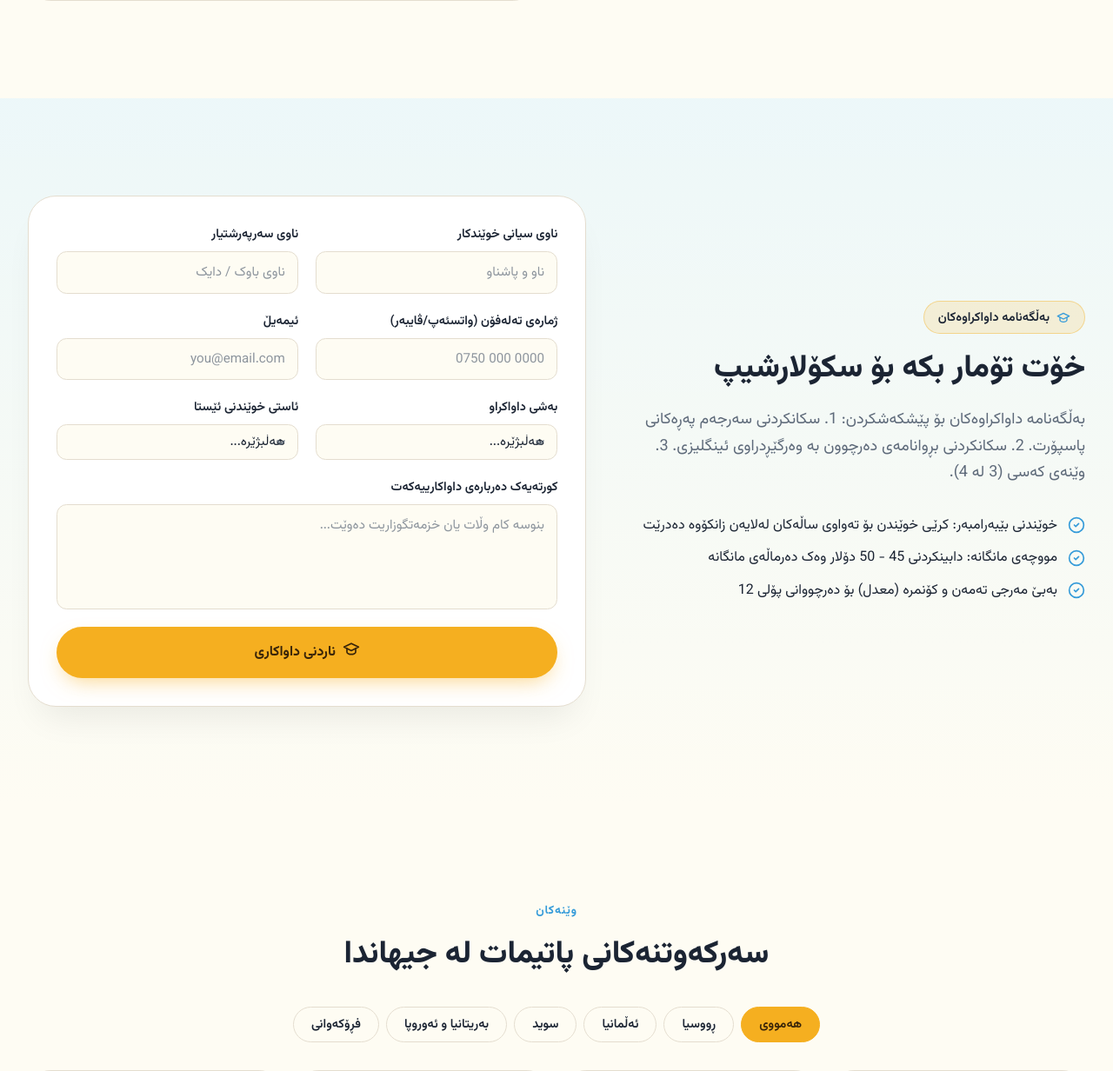
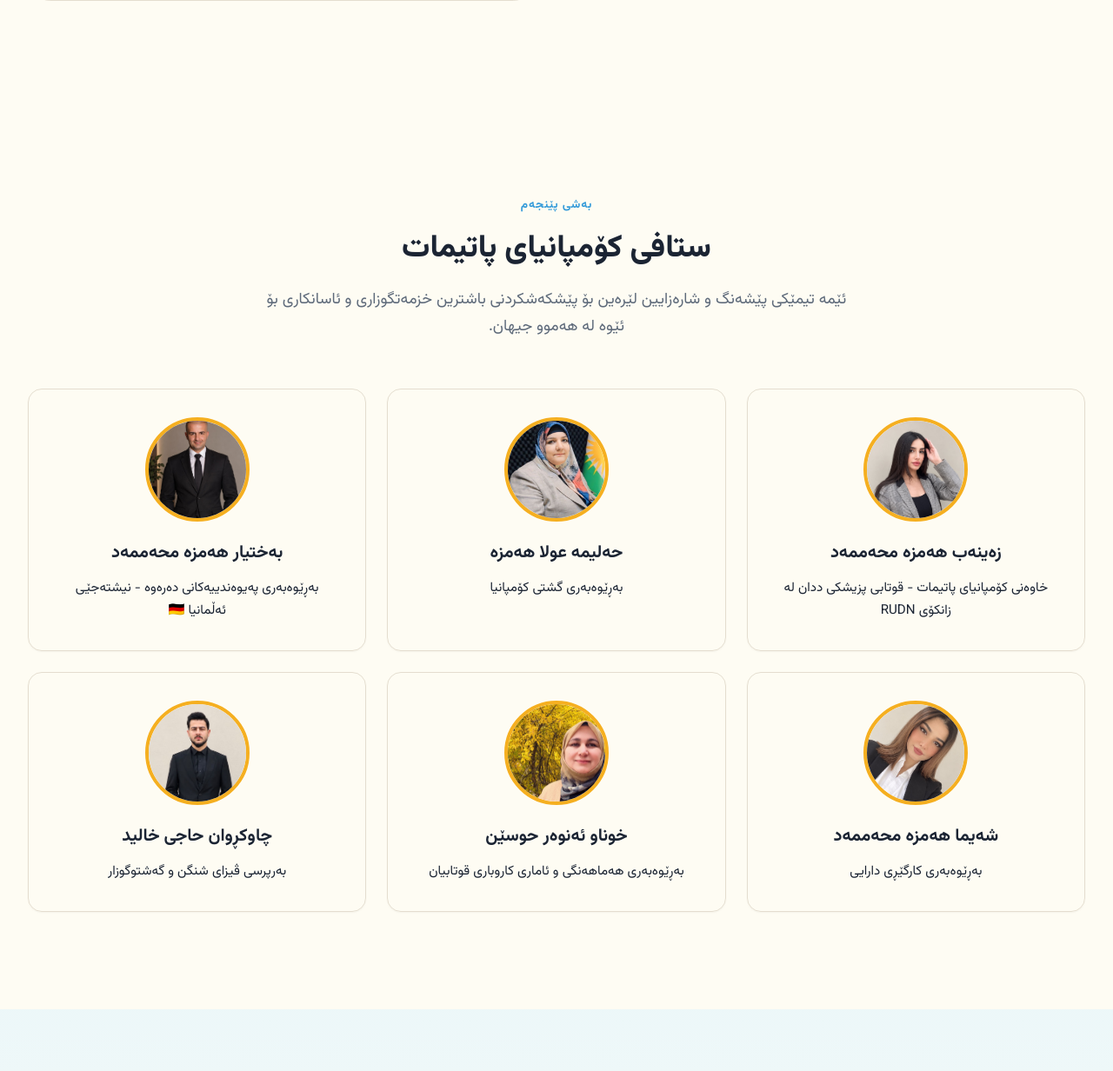
Before and after one commit to ar4oz/PythonProject6, a Flask app: page / in a window 1280 px wide. Shown: the part 3018-4250 px from the top of the page at 87% size. Run offline with Flask 3, Linux system fonts and the light colour scheme.

Commit message:
Update About Us and Team section

```diff
--- a/sunshine-zakho-flask-fixed/app.py
+++ b/sunshine-zakho-flask-fixed/app.py
@@ -84,6 +84,7 @@ NAV = [
     },
     {"label": "سکۆلارشیپی ڕووسیا", "href": "#russia", "key": "nav.russia"},
     {"label": "خزمەتگوزارییەکان بۆ خوێندکار", "href": "#student-services", "key": "nav.student_services"},
+    {"label": "دەربارەی ئێمە", "href": "#team-section", "key": "nav.about_us"},
     {"label": "وێنەکان", "href": "#gallery", "key": "nav.gallery"},
     {"label": "پەیوەندی", "href": "#contact", "key": "nav.contact"},
 ]
@@ -275,6 +276,66 @@ GALLERY = [
     {"src": "froka7jpg.jpg", "category": "aviation", "alt": "Aviation Study"},
 ]
 
+# ==============================================================================
+# TEAM SECTION
+# ==============================================================================
+TEAM = [
+    {
+        "image": "team.jpeg",
+        "name_ku": "زەینەب هەمزە محەممەد",
+        "name_ar": "زينب همزة محمد",
+        "name_en": "Zainab Hamza Mohammed",
+        "role_ku": "خاوەنی کۆمپانیای پاتیمات - قوتابی پزیشکی ددان لە زانکۆی RUDN",
+        "role_ar": "صاحبة شركة باتيمات - طالبة طب أسنان في جامعة RUDN",
+        "role_en": "Owner of company - CEO. Dental student at RUDN University"
+    },
+    {
+        "image": "team1.jpeg",
+        "name_ku": "حەلیمە عولا هەمزە",
+        "name_ar": "حليمه عولا همزة",
+        "name_en": "Halima Oula Hamza",
+        "role_ku": "بەڕێوەبەری گشتی کۆمپانیا",
+        "role_ar": "المديرة العامة للشركة",
+        "role_en": "Head of General Administration at the company"
+    },
+    {
+        "image": "team2.jpeg",
+        "name_ku": "بەختیار هەمزە محەممەد",
+        "name_ar": "بختيار همزة محمد",
+        "name_en": "Bakhtiar Hamza Mohammed",
+        "role_ku": "بەڕێوەبەری پەیوەندییەکانی دەرەوە - نیشتەجێی ئەڵمانیا 🇩🇪",
+        "role_ar": "مدير العلاقات الخارجية - مقيم في ألمانيا 🇩🇪",
+        "role_en": "General Director of External Relations - Based in Germany 🇩🇪"
+    },
+    {
+        "image": "team3.jpeg",
+        "name_ku": "شەیما هەمزە محەممەد",
+        "name_ar": "شيماء همزة محمد",
+        "name_en": "Shaimaa Hamza Mohammed",
+        "role_ku": "بەڕێوەبەری کارگێڕی دارایی",
+        "role_ar": "مديرة الإدارة المالية",
+        "role_en": "Financial Administration Manager"
+    },
+    {
+        "image": "team4.jpeg",
+        "name_ku": "خوناو ئەنوەر حوسێن",
+        "name_ar": "خوناو أنور حسين",
+        "name_en": "Khanaw Anwar Hussein",
+        "role_ku": "بەڕێوەبەری هەماهەنگی و ئاماری کاروباری قوتابیان",
+        "role_ar": "مديرة تنسيق واحصاء شؤون الطلاب",
+        "role_en": "Director of Student Affairs Coordination and Statistics"
+    },
+    {
+        "image": "team5.jpeg",
+        "name_ku": "چاوکڕوان حاجی خالید",
+        "name_ar": "چاوكروان حاجي خاليد",
+        "name_en": "Chawrawan Haji Khalid",
+        "role_ku": "بەرپرسی ڤیزای شنگن و گەشتوگوزار",
+        "role_ar": "مسؤولة فيزا شنغن والسياحة",
+        "role_en": "Schengen Visa and Travel Officer"
+    }
+]
+
 
 @app.route("/")
 def index():
@@ -294,6 +355,7 @@ def index():
         contacts=CONTACTS,
         socials=SOCIALS,
         gallery=GALLERY,
+        team=TEAM,
         year=2026,
     )
 
@@ -301,7 +363,7 @@ def index():
 # --- زانیاریێن ئیمەیڵێ فرێکەر و وەرگر ---
 SENDER_EMAIL = "pesbadini81@gmail.com"  #  Gmail ta
 SENDER_PASSWORD = "zkenymlgzyqanbds"  # پاسوۆردێ ئەپڵیکەیشنێ (App Password)
-RECEIVER_EMAIL = "compatimat@gmail.com"  # aw emaile nama bo dchit
+RECEIVER_EMAIL = "araz_h_mahdi@gmail.com"  # aw emaile nama bo dchit
 
 import traceback
 
--- a/sunshine-zakho-flask-fixed/static/js/main.js
+++ b/sunshine-zakho-flask-fixed/static/js/main.js
@@ -9,13 +9,13 @@
     ku: {
       'brand.title': 'کۆمپانیای پاتیمات', 'brand.sub': 'patimat-company.com',
       'nav.home': 'سەرەکی', 'nav.programs': 'خزمەتگوزارییەکانمان', 'nav.russia': 'سکۆلەرشیپی هەموو وەلاتەکان  ',
-      'nav.student_services': 'خزمەتگوزارییەکان بۆ خوێندکار', 'nav.gallery': 'وێنەکان', 'nav.contact': 'پەیوەندی',
+      'nav.student_services': 'خزمەتگوزارییەکان بۆ خوێندکار', 'nav.about_us': 'دەربارەی ئێمە', 'nav.gallery': 'وێنەکان', 'nav.contact': 'پەیوەندی',
       'nav.programs.kg': 'سکۆلارشیپی خوێندن', 'nav.programs.school': 'ڤیزای پزیشکی و چارەسەری', 'nav.programs.tech': 'ڤیزای گشتی و ئەوروپا',
       'header.login': 'ئێستا پەیوەندی بکە',
       'sidebar.eyebrow': 'کۆمپانیای پاتیمات', 'sidebar.welcome.title': 'بەخێربێن',
       'sidebar.welcome.text': 'دەروازەیەک بۆ بەدەستهێنانی سکۆلارشیپی خوێندن و ڤیزای پزیشکی و گەشتیاری بە خزمەتگوزاریی VIP.',
       'sidebar.home': 'سەرەکی', 'sidebar.programs': 'خزمەتگوزارییەکانمان', 'sidebar.russia': 'سکۆڵەرشیپی هەموو وڵاتەکان',
-      'sidebar.services': 'تایبەتمەندی بۆ خوێندکار', 'sidebar.gallery': 'گەلەریی وێنەکان', 'sidebar.register': 'تۆمارکردنی ناو', 'sidebar.login': 'پەیوەندیکردن',
+      'sidebar.services': 'تایبەتمەندی بۆ خوێندکار', 'sidebar.about_us': 'دەربارەی ئێمە', 'sidebar.gallery': 'گەلەریی وێنەکان', 'sidebar.register': 'تۆمارکردنی ناو', 'sidebar.login': 'پەیوەندیکردن',
       'hero.pill': 'پاتیمات — پێشەنگ لە سکۆلارشیپ و ڤیزای پزیشکی',
       'hero.title.pre': 'داهاتووت لەگەڵ پاتیمات مسۆگەر بکە؛', 'hero.title.post': 'لە باشترین وڵاتانی جیهاندا',
       'hero.lead': 'کۆمپانیای پاتیمات دەروازەیەکە بۆ بەدەستهێنانی سکۆلارشیپی خوێندن (بەکالۆریۆس، ماجستێر، دکتۆرا) لە باشترین زانکۆکانی جیهان بەبێ مەرجی تەمەن و کۆنمرە. هەروەها پێشەنگین لە دابینکردنی ڤیزای پزیشکی و گەشتیاری بە خزمەتگوزاریی VIP و متمانەپێکراو.',
@@ -36,6 +36,7 @@
       'about.lead': 'لە پاتیمات، تەنها بانگهێشتنامە وەرناگرین، بەڵکو هەنگاو بە هەنگاو لەگەڵتین لە فڕۆکەخانەوە تا دەستپێکردنی دەوامی فەرمی:',
       'about.badge.label': 'خزمەتگوزاری یاوەریی تەواو',
       'care.0.title': 'پێشوازیکردن و نیشتەجێکردن', 'care.1.title': 'ڕاپەڕاندنی تەواوی مامەڵەکان', 'care.2.title': 'یاوەری تا یەکەم ڕۆژ و هەلی کار',
+      'team.eyebrow': 'بەشی پێنجەم', 'team.title': 'ستافی کۆمپانیای پاتیمات', 'team.lead': 'ئێمە تیمێکی پێشەنگ و شارەزایین لێرەین بۆ پێشکەشکردنی باشترین خزمەتگوزاری و ئاسانکاری بۆ ئێوە لە هەموو جیهان.',
       'scholarship.pill': 'بەڵگەنامە داواکراوەکان', 'scholarship.title': 'خۆت تۆمار بکه بۆ سکۆلارشیپ',
       'scholarship.lead': 'بەڵگەنامە داواکراوەکان بۆ پێشکەشکردن: 1. سکانکردنی سەرجەم پەڕەکانی پاسپۆرت. 2. سکانکردنی بڕوانامەی دەرچوون بە وەرگێڕدراوی ئینگلیزی. 3. وێنەی کەسی (3 لە 4).',
       'scholarship.perk.0': 'خوێندنی بێبەرامبەر: کرێی خوێندن بۆ تەواوی ساڵەکان لەلایەن زانکۆوە دەدرێت',
@@ -69,13 +70,13 @@
     en: {
       'brand.title': 'Patimat Company', 'brand.sub': 'patimat-company.com',
       'nav.home': 'Home', 'nav.programs': 'Our Services', 'nav.russia': 'Global Scholarships', 'nav.student_services': 'Student Services',
-      'nav.gallery': 'Gallery', 'nav.contact': 'Contact',
+      'nav.about_us': 'About Us', 'nav.gallery': 'Gallery', 'nav.contact': 'Contact',
       'nav.programs.kg': 'Study Abroad', 'nav.programs.school': 'Medical Visas', 'nav.programs.tech': 'Schengen & Visas',
       'header.login': 'Contact Us Now',
       'sidebar.eyebrow': 'Patimat Company', 'sidebar.welcome.title': 'Welcome',
       'sidebar.welcome.text': 'Your gateway to securing study scholarships and medical/tourist visas with VIP service.',
       'sidebar.home': 'Home', 'sidebar.programs': 'Our Services', 'sidebar.russia': 'Russian Scholarship 100%',
-      'sidebar.services': 'Student Perks', 'sidebar.gallery': 'Photo Gallery', 'sidebar.register': 'Register Now', 'sidebar.login': 'Contact Us',
+      'sidebar.services': 'Student Perks', 'sidebar.about_us': 'About Us', 'sidebar.gallery': 'Photo Gallery', 'sidebar.register': 'Register Now', 'sidebar.login': 'Contact Us',
       'hero.pill': 'Patimat — Leader in Scholarships & Medical Visas',
       'hero.title.pre': 'Secure your future with Patimat;', 'hero.title.post': 'In the world’s best countries',
       'hero.lead': 'Patimat Company is a gateway to securing study scholarships (Bachelor, Master, PhD) in top global universities with no age or GPA limits.',
@@ -96,6 +97,7 @@
       'about.lead': 'At Patimat, we do not just get invitations; we walk with you step by step from the airport to day one:',
       'about.badge.label': 'Full Companion Service',
       'care.0.title': 'Airport Reception & Housing', 'care.1.title': 'Legal & Translation Processing', 'care.2.title': 'Day-One Support & Job Assistance',
+      'team.eyebrow': 'Section Five', 'team.title': 'Patimat Company Team', 'team.lead': 'We are a leading and experienced team here to provide the best services and facilitation for you worldwide.',
       'scholarship.pill': 'Required Documents', 'scholarship.title': 'Register for Scholarship',
       'scholarship.lead': 'Required Documents: 1. Full Passport Scan. 2. Translated Graduation Certificate. 3. Personal Photo (3x4).',
       'scholarship.perk.0': 'Free Tuition: Paid entirely by the university for all years',
@@ -129,13 +131,13 @@
     ar: {
       'brand.title': 'شركة پاتیمات', 'brand.sub': 'patimat-company.com',
       'nav.home': 'الرئيسية', 'nav.programs': 'خدماتنا', 'nav.russia': 'منح دراسية لكافة الدول', 'nav.student_services': 'خدمات الطلاب',
-      'nav.gallery': 'معرض الصور', 'nav.contact': 'تواصل معنا',
+      'nav.about_us': 'من نحن', 'nav.gallery': 'معرض الصور', 'nav.contact': 'تواصل معنا',
       'nav.programs.kg': 'الدراسة في الخارج', 'nav.programs.school': 'التأشيرات الطبية', 'nav.programs.tech': 'شنغن والتأشيرات',
       'header.login': 'اتصل بنا الآن',
       'sidebar.eyebrow': 'شركة پاتیمات', 'sidebar.welcome.title': 'أهلاً بك',
       'sidebar.welcome.text': 'بوابتك للحصول على المنح الدراسية والتأشيرات العلاجية بخدمات VIP.',
       'sidebar.home': 'الرئيسية', 'sidebar.programs': 'خدماتنا', 'sidebar.russia': 'منحة روسيا 100%',
-      'sidebar.services': 'مزايا الطلاب', 'sidebar.gallery': 'معرض الصور', 'sidebar.register': 'تسجيل الاسم', 'sidebar.login': 'تواصل معنا',
+      'sidebar.services': 'مزايا الطلاب', 'sidebar.about_us': 'من نحن', 'sidebar.gallery': 'معرض الصور', 'sidebar.register': 'تسجيل الاسم', 'sidebar.login': 'تواصل معنا',
       'hero.pill': 'پاتیمات — الرائدة في المنح والتأشيرات الطبية',
       'hero.title.pre': 'اضمن مستقبلك مع پاتیمات؛', 'hero.title.post': 'في أفضل دول العالم',
       'hero.lead': 'شركة پاتیمات بوابة للحصول على منح دراسية (بكالوريوس، ماجستير، دكتوراه) في أفضل جامعات العالم بدون شروط العمر أو المعدل.',
@@ -156,6 +158,7 @@
       'about.lead': 'في پاتیمات، لا نكتفي بالموافقة بل نرافقك خطوة بخطوة من المطار وحتى اليوم الدراسي الأول:',
       'about.badge.label': 'خدمة مرافقة شاملة',
       'care.0.title': 'الاستقبال والسكن', 'care.1.title': 'إنجاز كافة المعاملات والترجمة', 'care.2.title': 'المرافقة والمساعدة في العمل',
+      'team.eyebrow': 'القسم الخامس', 'team.title': 'كادر شركة پاتیمات', 'team.lead': 'نحن فريق رائد وذو خبرة هنا لتقديم أفضل الخدمات والتسهيلات لكم في جميع أنحاء العالم.',
       'scholarship.pill': 'المستمسكات المطلوبة', 'scholarship.title': 'سجل الآن للمنحة',
       'scholarship.lead': 'المستندات المطلوبة: 1. مسح ضوئي لجميع صفحات الجواز. 2. وثيقة التخرج مترجمة. 3. صورة شخصية (3x4).',
       'scholarship.perk.0': 'دراسة مجانية: أجور الدراسة مدفوعة بالكامل من الجامعة',
--- a/sunshine-zakho-flask-fixed/static/style.css
+++ b/sunshine-zakho-flask-fixed/static/style.css
@@ -2074,3 +2074,65 @@ button {
     width: min(20rem, 90vw);
   }
 }
+
+/* ==========================================================================
+   Team Section (دەربارەی ئێمە)
+   ========================================================================== */
+
+.team-card {
+  border-radius: var(--radius-3xl);
+  border: 1px solid var(--border);
+  background-color: var(--card);
+  padding: 2rem;
+  text-align: center;
+  box-shadow: 0 1px 2px rgba(0,0,0,0.04);
+  transition: transform 0.3s ease, box-shadow 0.3s ease;
+}
+
+.team-card:hover {
+  transform: translateY(-6px);
+  box-shadow: 0 25px 40px -15px rgba(0,0,0,0.08);
+}
+
+.team-img-wrap {
+  width: 120px;
+  height: 120px;
+  margin: 0 auto 1.25rem;
+  border-radius: 50%;
+  overflow: hidden;
+  border: 4px solid var(--sun);
+  box-shadow: 0 10px 20px -5px color-mix(in oklch, var(--sun) 40%, transparent);
+}
+
+.team-img-wrap img {
+  width: 100%;
+  height: 100%;
+  object-fit: cover;
+}
+
+.team-name {
+  margin: 0;
+  font-family: var(--font-display);
+  font-size: 1.25rem;
+  font-weight: 700;
+  color: var(--foreground);
+}
+
+.team-role {
+  margin: 0.5rem 0 0;
+  font-size: 0.95rem;
+  line-height: 1.6;
+  color: var(--muted-foreground);
+}
+
+/* Language specific display for team cards */
+.lang-en, .lang-ar { display: none; }
+html[lang="en"] .lang-ku { display: none; }
+html[lang="en"] .lang-ar { display: none; }
+html[lang="en"] .lang-en { display: inline; }
+
+html[lang="ar"] .lang-ku { display: none; }
+html[lang="ar"] .lang-en { display: none; }
+html[lang="ar"] .lang-ar { display: inline; }
+
+html[lang="ku"] .lang-ku { display: inline; }
--- a/sunshine-zakho-flask-fixed/templates/index.html
+++ b/sunshine-zakho-flask-fixed/templates/index.html
@@ -165,6 +165,9 @@
               <span data-i18n="hero.cta1">ئێستا پەیوەندی بکە</span>
               {{ icon('arrow-left', 'icon icon-sm') }}
             </a>
+            <!-- دوگمەیا نووی: دەربارەی ئێمە -->
+            <a href="#team-section" class="btn btn-outline btn-lg" data-i18n="nav.about_us">دەربارەی ئێمە</a>
+            <!-- دوگمەیا بەرێ -->
             <a href="#programs" class="btn btn-outline btn-lg" data-i18n="hero.cta2">بینینی خزمەتگوزارییەکان</a>
           </div>
 
@@ -277,6 +280,53 @@
               </div>
             {% endfor %}
           </div>
+        </div>
+      </div>
+    </section>
+
+    <!-- ============================== TEAM SECTION (دەربارەی ئێمە) ============================== -->
+    <section id="team-section" class="section">
+      <div class="container">
+        <div class="section-head reveal">
+          <span class="eyebrow" data-i18n="team.eyebrow">بەشی پێنجەم</span>
+          <h2 class="section-title" data-i18n="team.title">ستافی کۆمپانیای پاتیمات</h2>
+          <p class="section-lead" data-i18n="team.lead">
+            ئێمە تیمێکی پێشەنگ و شارەزایین لێرەین بۆ پێشکەشکردنی باشترین خزمەتگوزاری و ئاسانکاری بۆ ئێوە لە هەموو جیهان.
+          </p>
+        </div>
+
+        <!-- ستایلێ تایبەت بۆ وەرگێڕانا زمانان دناڤ کارتان دا -->
+        <style>
+          .lang-en, .lang-ar { display: none; }
+          html[lang="en"] .lang-ku { display: none; }
+          html[lang="en"] .lang-ar { display: none; }
+          html[lang="en"] .lang-en { display: inline; }
+
+          html[lang="ar"] .lang-ku { display: none; }
+          html[lang="ar"] .lang-en { display: none; }
+          html[lang="ar"] .lang-ar { display: inline; }
+
+          html[lang="ku"] .lang-ku { display: inline; }
+        </style>
+
+        <div class="grid grid-3">
+          {% for member in team %}
+            <div class="card reveal" style="background: var(--bg); padding: 2rem; border-radius: 1rem; border: 1px solid var(--border); text-align: center; animation-delay: {{ loop.index0 * 100 }}ms;">
+              <div style="width: 120px; height: 120px; margin: 0 auto 1rem; border-radius: 50%; overflow: hidden; border: 4px solid var(--sun);">
+                <img src="{{ url_for('static', filename='images/' + member.image) }}" alt="Team Member" style="width: 100%; height: 100%; object-fit: cover;">
+              </div>
+              <h3 class="card-title" style="margin-bottom: 0.5rem; font-size: 1.25rem;">
+                 <span class="lang-ku">{{ member.name_ku }}</span>
+                 <span class="lang-en">{{ member.name_en }}</span>
+                 <span class="lang-ar">{{ member.name_ar }}</span>
+              </h3>
+              <p class="card-text" style="font-size: 0.95rem; color: var(--text-muted);">
+                 <span class="lang-ku">{{ member.role_ku }}</span>
+                 <span class="lang-en">{{ member.role_en }}</span>
+                 <span class="lang-ar">{{ member.role_ar }}</span>
+              </p>
+            </div>
+          {% endfor %}
         </div>
       </div>
     </section>
```
Also changed, not shown: main.py (deleted, +0 -29 lines), sunshine-zakho-flask-fixed/static/images/team.jpeg (added), sunshine-zakho-flask-fixed/static/images/team1.jpeg (added), sunshine-zakho-flask-fixed/static/images/team2.jpeg (added), sunshine-zakho-flask-fixed/static/images/team3.jpeg (added), sunshine-zakho-flask-fixed/static/images/team4.jpeg (added), sunshine-zakho-flask-fixed/static/images/team5.jpeg (added).
